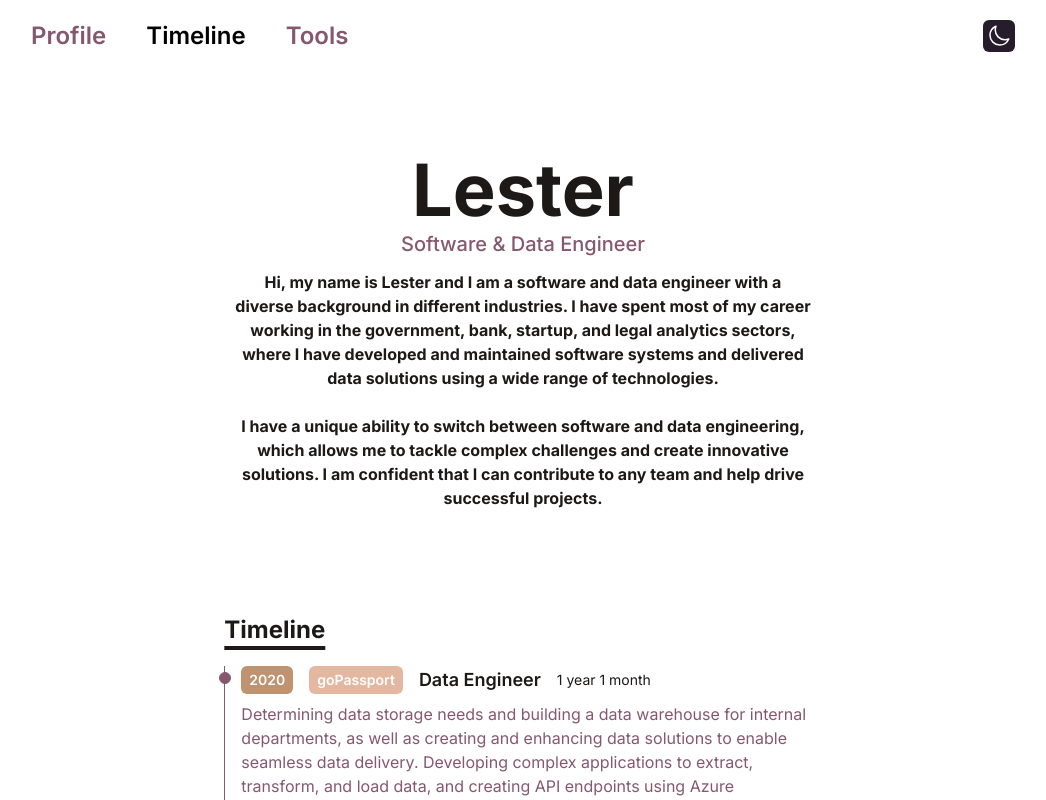
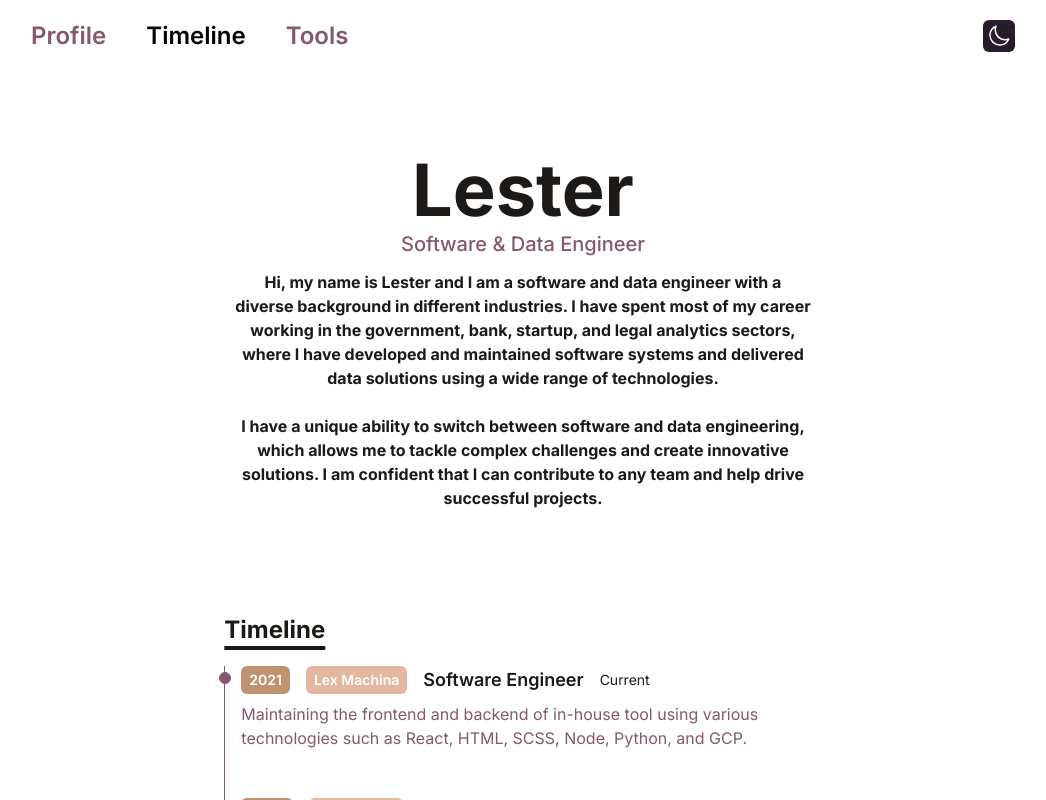
Before and after one commit to freshstartagain/portfolio, a React (Vite) app: page / in a window 1280 px wide. Shown: the top 800 px of the page, without its empty margins (117-1163 px from the left). Built offline with nearby package versions, Linux system fonts and the light colour scheme.

Commit message:
feat: add current work data

```diff
--- a/src/data/timeline.js
+++ b/src/data/timeline.js
@@ -1,4 +1,13 @@
 export default [
+  {
+    id: "B89BD",
+    year: "2021",
+    title: "Software Engineer",
+    company: "Lex Machina",
+    duration: "Current",
+    details:
+      "Maintaining the frontend and backend of in-house tool using various technologies such as React, HTML, SCSS, Node, Python, and GCP.",
+  },
   {
     id: "A98DB",
     year: "2020",
```
